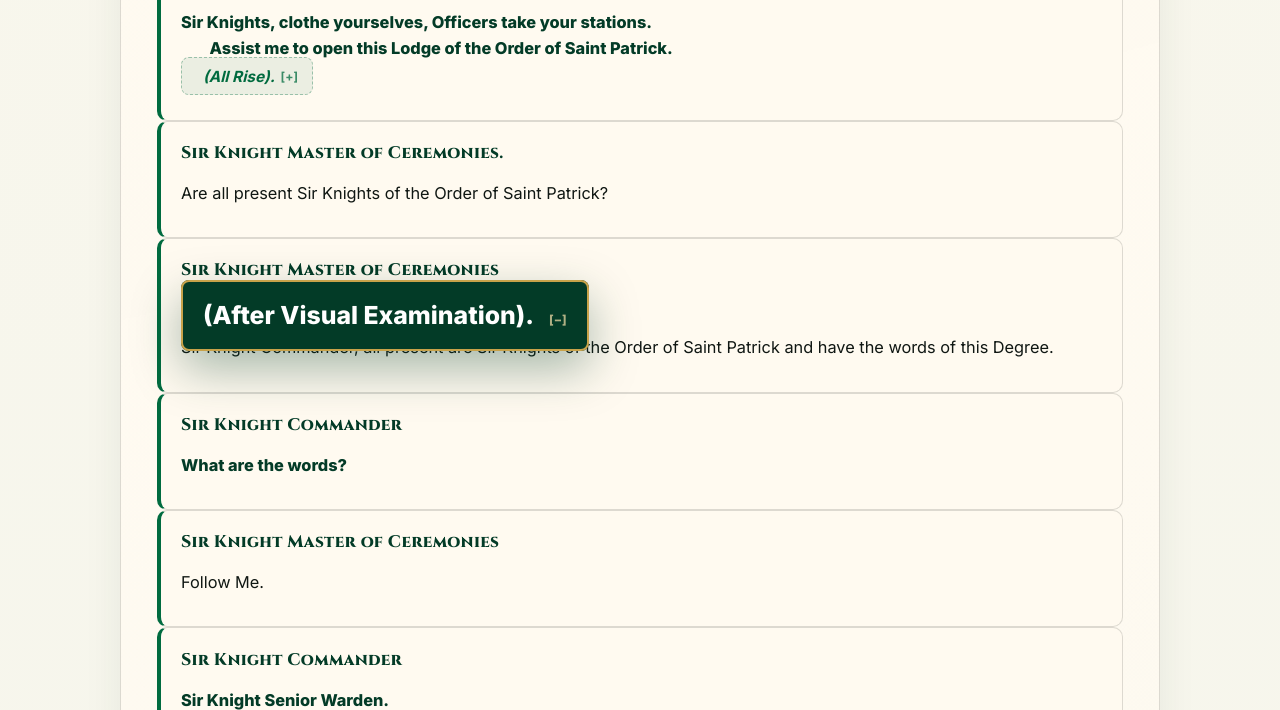
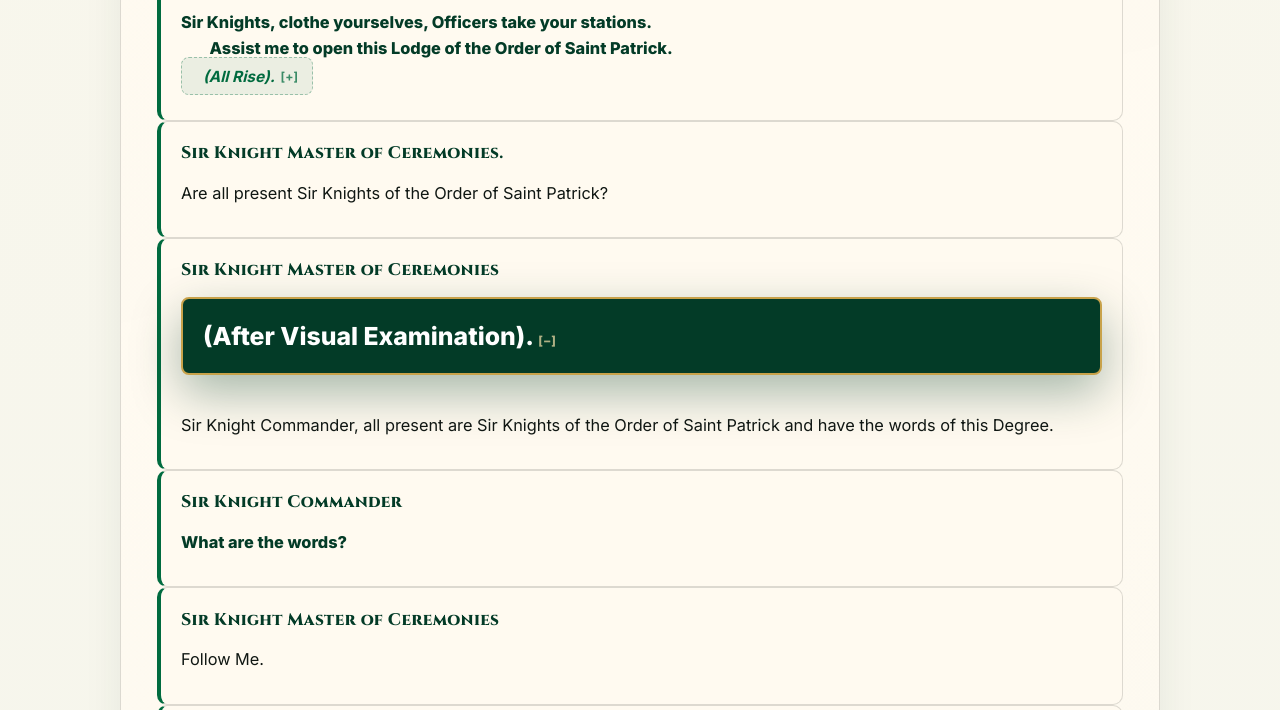
Before and after one commit to webappngdsib/Saint-Patrick-RITUAL-, a plain HTML site: page index.html in a window 1280 px wide. Both pictures are taken after a click on the element "(After Visual Examination).". Shown: the part 2100-2810 px from the top of the page. Drawn offline with Linux system fonts and the light colour scheme.

Commit message:
Keep magnified ritual notes in the text flow

```diff
--- a/index.html
+++ b/index.html
@@ -580,9 +580,13 @@
       }
 
       .rubric.zoomed {
-        position: relative;
-        z-index: 15;
-        padding: 1.15rem 1.25rem;
+        display: block;
+        max-width: 100%;
+        margin-block: .6rem;
+        padding: clamp(.65rem, 2vw, 1.15rem) clamp(.75rem, 2vw, 1.25rem);
+        white-space: normal;
+        overflow-wrap: anywhere;
+        scroll-margin-block: 8rem 1rem;
         font-size: clamp(1.25rem, 3.8vw, 1.55rem);
         font-style: normal;
         font-weight: 800;
@@ -636,7 +640,7 @@
         tab-size: 4;
       }
 
-      .ritual-copy .rubric {
+      .ritual-copy .rubric:not(.zoomed) {
         display: inline;
       }
       .knock-pattern {
```
